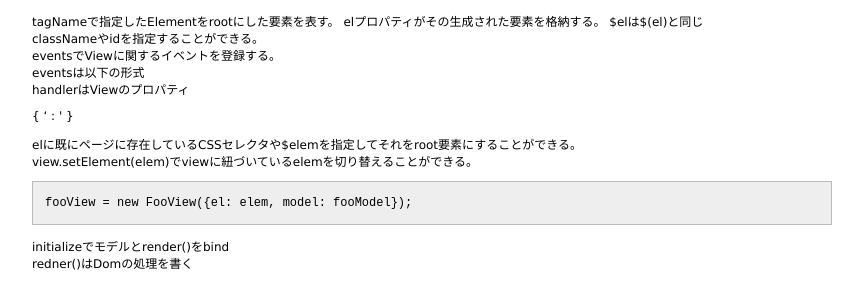
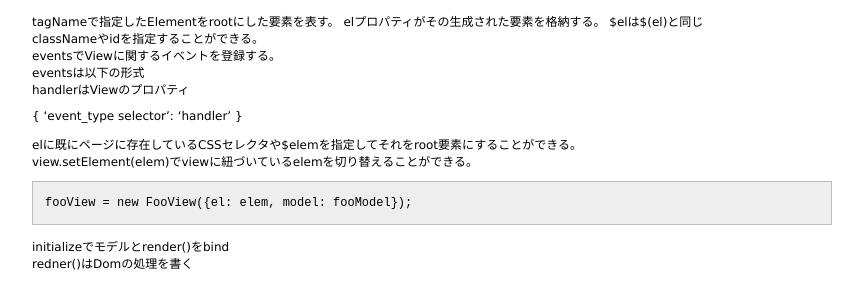
Before and after one commit to 38elements/38elements.github.com, a Jekyll site: the page built from _posts/2016-09-07-backbonejs.md, in a window 1280 px wide. Shown: the part 305-605 px from the top of the page, without its empty margins (208-1071 px from the left). Built offline with Jekyll 4.4.1, drawn with Linux system fonts in a browser that asks for light colours.

Commit message:
Update 2016-09-07-backbonejs.md

```diff
--- a/_posts/2016-09-07-backbonejs.md
+++ b/_posts/2016-09-07-backbonejs.md
@@ -25,7 +25,7 @@ handlerはViewのプロパティ
 
 {% raw %}
 {
-    '<event_type> <selector>: <handler>'
+    'event_type selector': 'handler'
 }
 {% endraw %}
 
```
